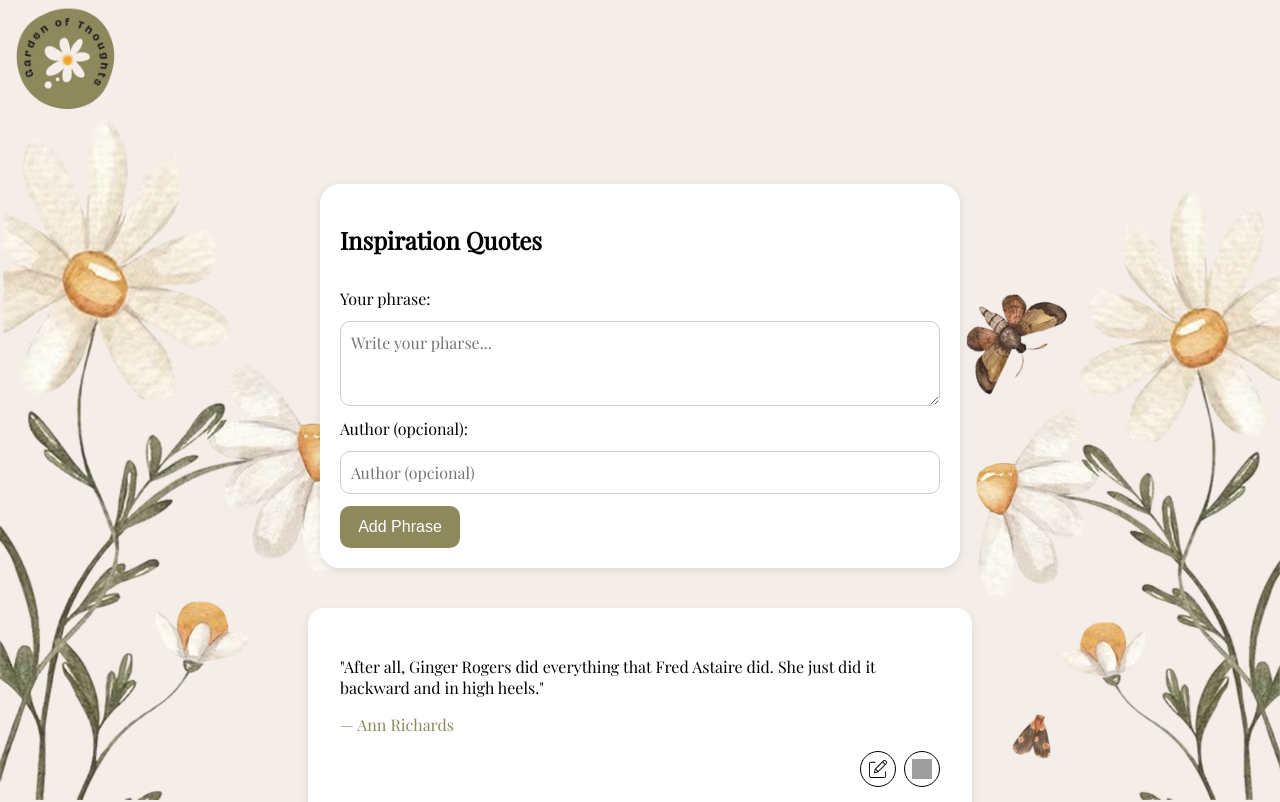
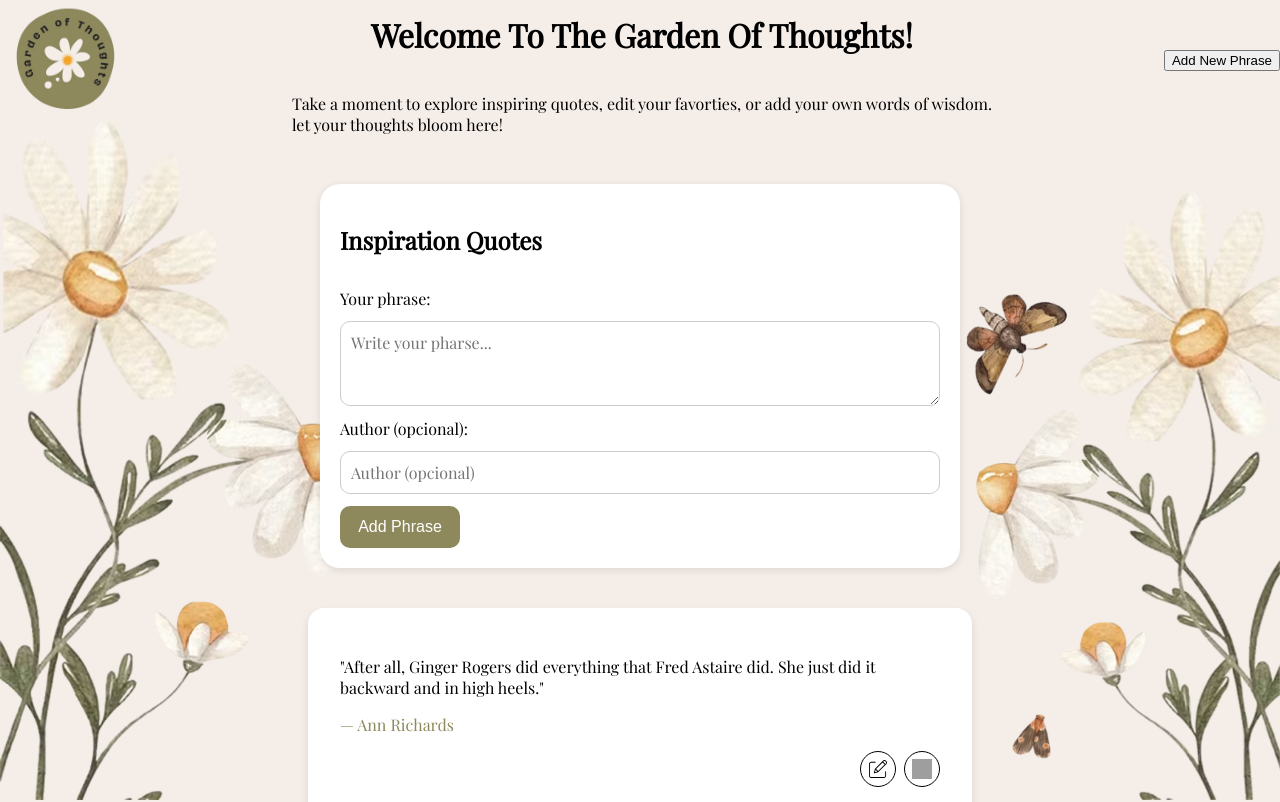
Before and after one commit to hgall3/empower-phrases-app, a React (Vite) app: page / in a window 1280 px wide. Shown: the top 802 px of the page. Built offline with nearby package versions, Linux system fonts and the light colour scheme; grey boxes are pictures that could not be loaded.

Commit message:
Header updated

```diff
--- a/src/App.jsx
+++ b/src/App.jsx
@@ -30,6 +30,11 @@ function App() {
     <div className="app-wrapper">
       <header>
         <img className="logo" src={logo} alt="logo garden of thoughts" />
+        <div className='welcome'>
+        <h1> Welcome To The Garden Of Thoughts!</h1>
+        <p className='welcometext'> Take a moment to explore inspiring quotes, edit your favorties, or add your own words of wisdom. <br />let your thoughts bloom here!</p>
+      </div>
+      <button> Add New Phrase</button>
       </header>
 
       <main className="box-global">
```
